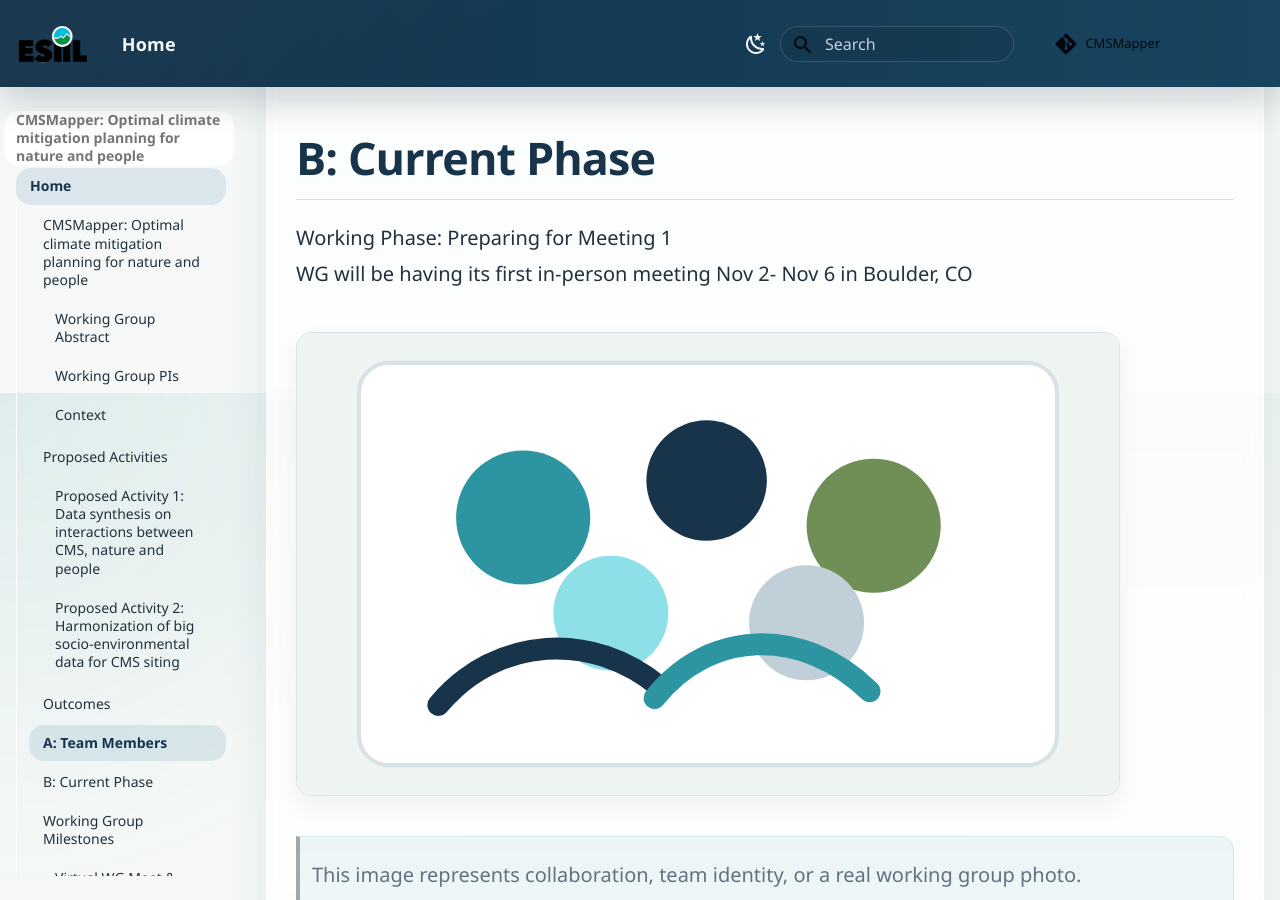
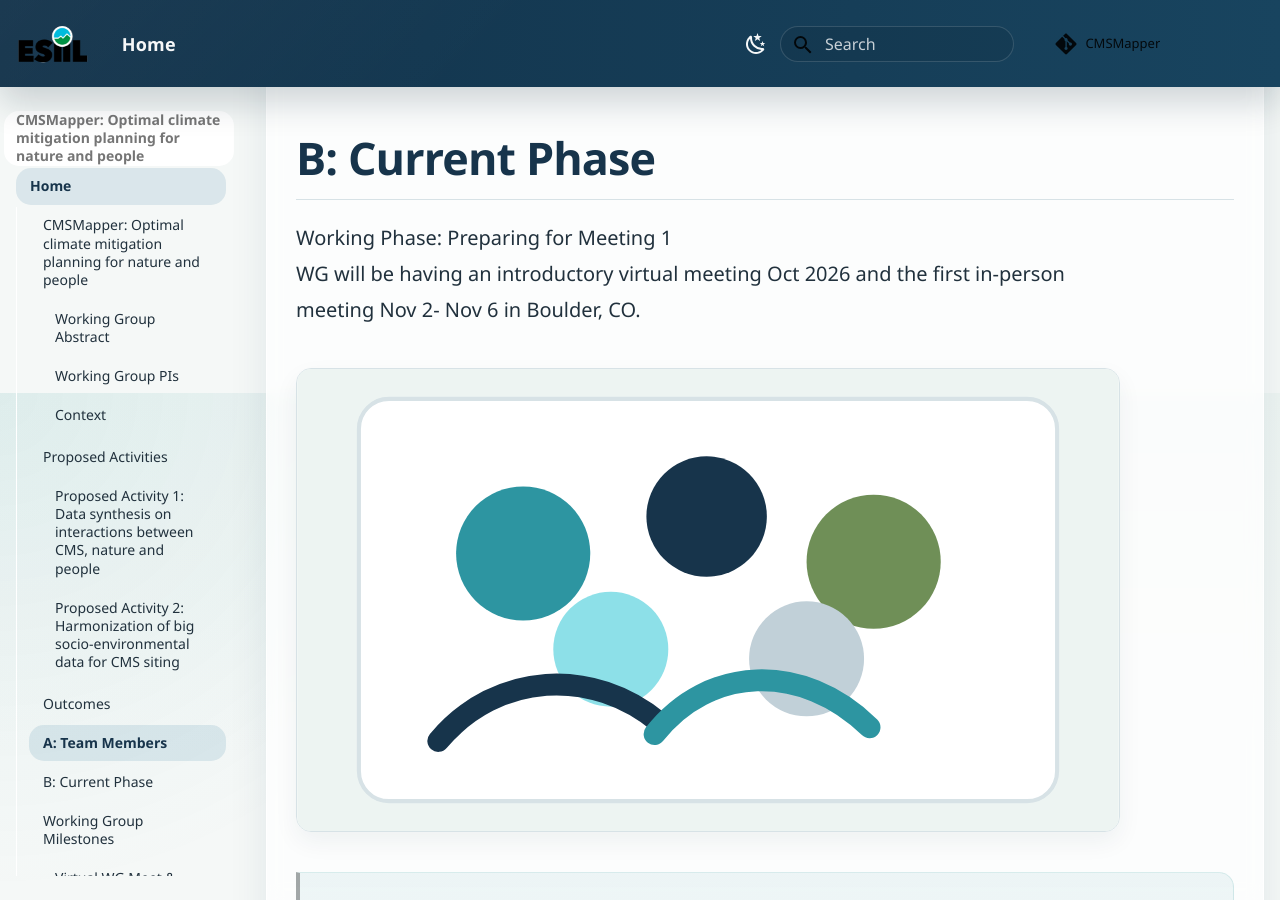
Before and after one commit to CU-ESIIL/CMSMapper, an MkDocs documentation site: the page built from docs/index.md, in a window 1280 px wide and 900 px high, scrolled down 4107 px. Built offline with MkDocs 1.6.1 and Material for MkDocs 9.7.7, drawn with Linux system fonts in a browser that asks for light colours; comment, search, counter and statistics services are not loaded.

Commit message:
Update index.md
change github link

```diff
--- a/docs/index.md
+++ b/docs/index.md
@@ -35,7 +35,7 @@ The working group aims to generate the following data synthesis outputs: 1) Esta
 
 ## B: Current Phase
 Working Phase: Preparing for Meeting 1
-WG will be having its first in-person meeting Nov 2- Nov 6 in Boulder, CO
+WG will be having an introductory virtual meeting Oct 2026 and the first in-person meeting Nov 2- Nov 6 in Boulder, CO.
 
 ![Placeholder image representing collaboration and group identity][slot-group-photo]{ .section-image }
 
@@ -44,7 +44,7 @@ WG will be having its first in-person meeting Nov 2- Nov 6 in Boulder, CO
 [Plan the work](work-plan.md){ .md-button }
 [Document data and resources](how-this-group-works.md#data){ .md-button .md-button--secondary }
 [Set community expectations](community-care.md){ .md-button .md-button--secondary }
-[Open the GitHub repository](https://github.com/CU-ESIIL/Working_group_OASIS){ .md-button }
+[Open the GitHub repository](https://github.com/CU-ESIIL/CMSMapper){ .md-button }
 
 ## Working Group Milestones
 #### Virtual WG Meet & Greet: October 2026
```
